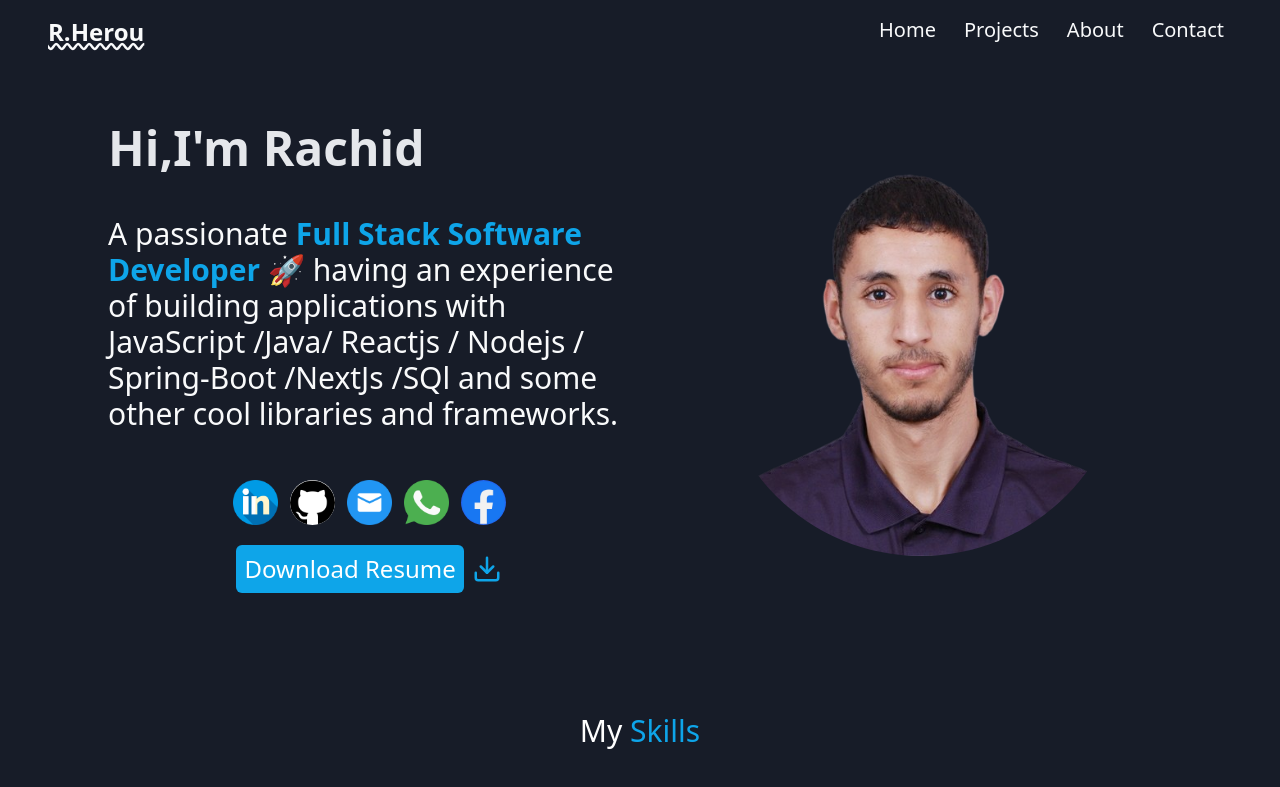
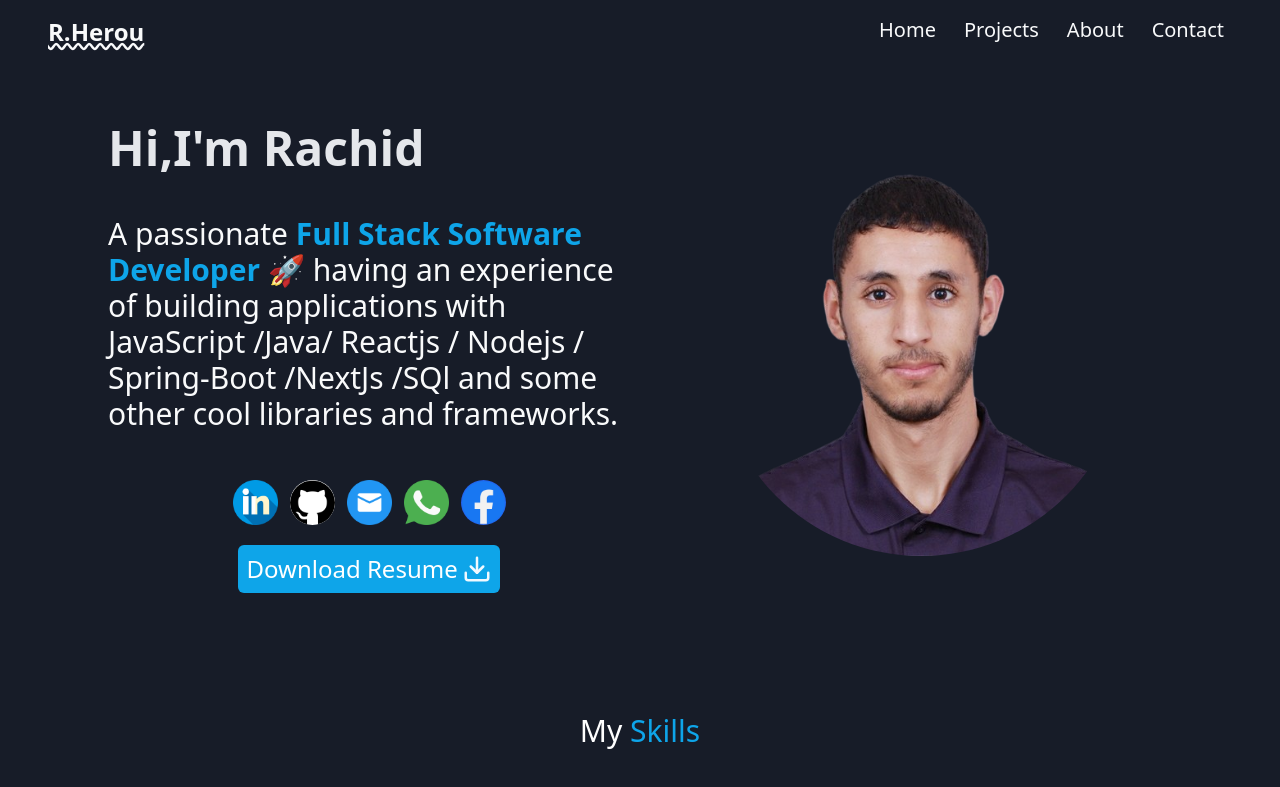
Before and after one commit to RachidHeroumti/Porfolio-Pro, a React (Vite) app: page / in a window 1280 px wide. Shown: the top 787 px of the page. Built offline with nearby package versions, Linux system fonts and the light colour scheme.

Commit message:
edit btndownload

```diff
--- a/src/component/Hero.jsx
+++ b/src/component/Hero.jsx
@@ -60,14 +60,16 @@ function Hero() {
         </div>
         <div className=' flex justify-center items-center space-x-2'>
 
-  <a href="/assets/ResumeHero.pdf" download="ResumeHero.pdf">
-    <button className='bg-sky-500 rounded-md p-2 text-white hover:opacity-50'>
+  <a href="/assets/ResumeHero.pdf" download="ResumeHero.pdf" className='flex  space-x-1 bg-sky-500 rounded-md p-2
+     text-white hover:opacity-70 hover:shadow-md shadow-sky-600 items-center' >
+    <button className=' '>
       Download Resume
     </button>
+    <FiDownload size={30} className=' text-sky-50 '>
+    </FiDownload>
   </a>
 
-          <FiDownload size={30} className=' text-sky-500 '>
-          </FiDownload>
+
         </div>
         </div>
 
```
